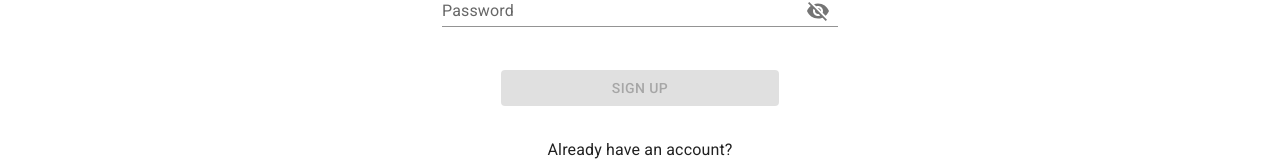
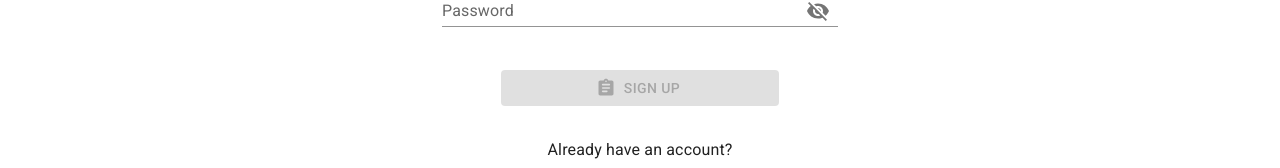
Before and after one commit to shiv-chan/foodie-pal, a React (Create React App) app in the folder client/: page /signup in a window 1280 px wide. Shown: the part 290-458 px from the top of the page. Built offline with nearby package versions, Linux system fonts and the light colour scheme.

Commit message:
add the start icon to remove an error message

```diff
--- a/client/src/feature/log-in/LogIn.js
+++ b/client/src/feature/log-in/LogIn.js
@@ -16,6 +16,7 @@ import {
 import { LoadingButton } from '@mui/lab';
 import Visibility from '@mui/icons-material/Visibility';
 import VisibilityOff from '@mui/icons-material/VisibilityOff';
+import LoginRoundedIcon from '@mui/icons-material/LoginRounded';
 
 const LogIn = () => {
 	// states
@@ -126,6 +127,7 @@ const LogIn = () => {
 					variant="contained"
 					sx={{ width: '70%' }}
 					onClick={handleClickLogInBtn}
+					startIcon={<LoginRoundedIcon />}
 				>
 					log in
 				</LoadingButton>
--- a/client/src/feature/sign-up/SignUp.js
+++ b/client/src/feature/sign-up/SignUp.js
@@ -17,6 +17,7 @@ import {
 import { LoadingButton } from '@mui/lab';
 import Visibility from '@mui/icons-material/Visibility';
 import VisibilityOff from '@mui/icons-material/VisibilityOff';
+import AssignmentRoundedIcon from '@mui/icons-material/AssignmentRounded';
 import { useSnackbar } from 'notistack';
 
 const SignUp = () => {
@@ -174,6 +175,7 @@ const SignUp = () => {
 					variant="contained"
 					sx={{ width: '70%' }}
 					onClick={handleClickSignUpBtn}
+					startIcon={<AssignmentRoundedIcon />}
 				>
 					sign up
 				</LoadingButton>
```
